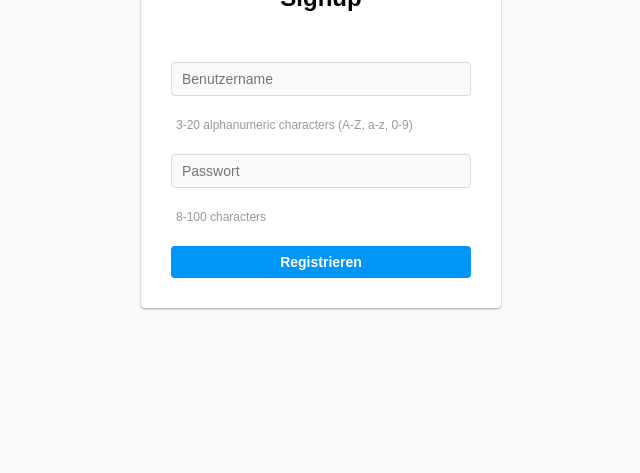
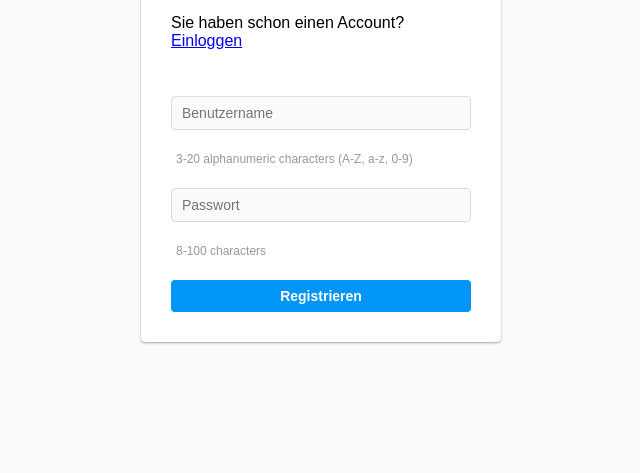
Before and after one commit to NgawangChoedenShankentsang/miniTwitter, a website built with Vite: page client/signup.html in a window 1280 px wide. Shown: the part 327-800 px from the top of the page, without its empty margins (319-959 px from the left). Built offline with nearby package versions, Linux system fonts and the light colour scheme.

Commit message:
little signup change

```diff
--- a/client/signup.html
+++ b/client/signup.html
@@ -13,6 +13,7 @@
       <div id="logo-container">
         <img src="logo.png" alt="Logo">
         <h2>Signup</h2>
+        <p class="switch-form">Sie haben schon einen Account? <a href="index.html">Einloggen</a></p>
         <div id="message"></div>
       </div>
       <form id="signup-form">
```
